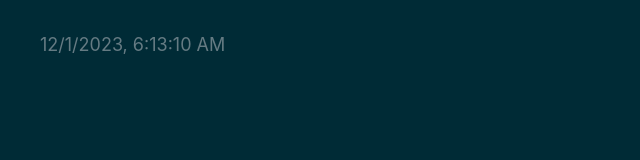
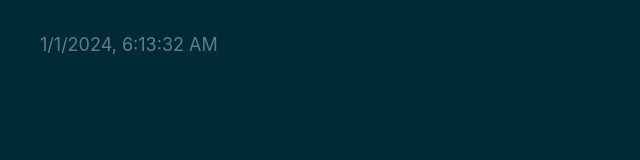
Before and after one commit to web3cave/16-Secureum, a plain HTML site: page index.html in a window 1280 px wide. Shown: the full height of the page, 0-640 px from the left. Drawn offline with Linux system fonts and the light colour scheme.

Commit message:
deploy: dd69eb775c0f1c46360598ef421942a274724a56

```diff
--- a/index.html
+++ b/index.html
@@ -54,8 +54,8 @@
     <!-- %after-body-begin.html% -->
 
     <footer>
-      <a class="footer-link" href="https://github.com/web3cave/16-Secureum/actions/runs/7056506465">
-        <time id="build-timestamp" datetime="2023-12-01T06:13:10.106Z">2023-12-01T06:13:10.106Z</time>
+      <a class="footer-link" href="https://github.com/web3cave/16-Secureum/actions/runs/7375398913">
+        <time id="build-timestamp" datetime="2024-01-01T06:13:32.968Z">2024-01-01T06:13:32.968Z</time>
       </a>
       <a class="footer-link" href="https://github.com/osmoscraft/osmosfeed">osmosfeed 1.15.1</a>
     </footer>
```
Also changed, not shown: 1 other file.
